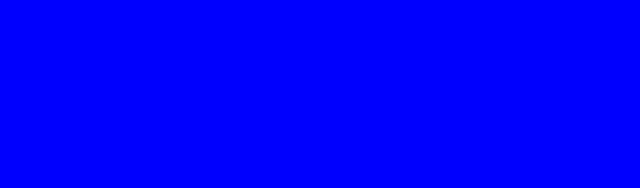
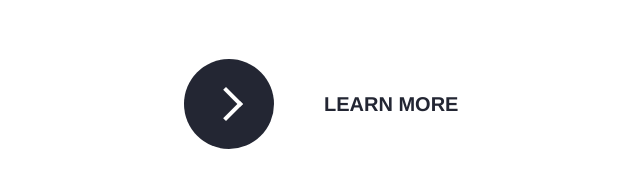
Before and after one commit to Oxonantho/bouton-hover-BC, a website: page index.html in a window 1280 px wide. Shown: the whole page, without its empty margins (289-929 px from the left). Drawn offline with nearby package versions, Linux system fonts and the light colour scheme; files that its build step writes are made by us from their sources.

Commit message:
end of the exercice

```diff
--- a/assets/scss/style.scss
+++ b/assets/scss/style.scss
@@ -1,6 +1,103 @@
 body {
-    background: blue;
     display: flex;
     align-items: center;
+    justify-content: center;
+    width: 100%;
+    height: 100%;
+    margin-top: 5%;
+}
+
+.button {
+    display: flex;
+    flex-direction: row;
+    align-items: center;
+
+    width: 350px;
+    height: 80px;
+
+    position: relative;
+
+    .background {
+
+        position: absolute;
+        background-color: rgb(35, 38, 51);
+        border-radius: 80px;
+        width: 90px;
+        height: 90px;
+        transition: width 300ms ease-in;
+
+    }
+
+    .arrow {
+
+        position: absolute;
+        display: flex;
+        align-items: center;
+        align-content: center;
+        padding-left: 30px ;
+
+        .pointed {
+            height: 20px;
+            width: 20px;
+            border-top: 4px solid white;
+            border-right: 4px solid white;
+            transform: rotate(45deg);
+            transition: transform 300ms ease-in;
+        }
+
+        .line {
+            position: absolute;
+            width: 35px;
+            height: 4px;
+            right: 1px;
+            background-color: rgba(35, 38, 51, 0);
+            transition: background-color 300ms ease-in;
+        }
+
+    }
+
+    span {
+        font-size: 20px;
+        text-transform: uppercase;
+        font-weight: 800;
+        font-family: "Helvetica Neue", sans-serif;
+        color: rgb(35, 38, 51);
+        padding-left: 40%;
+        z-index: 2;
+        transition: color 300ms ease-in;
+
+
+
+    }
+
+    &:hover {
+
+        cursor: pointer;
+
+        .background {
+            width: 100%;
+        }
+
+        span {
+            color: white;
+        }
+
+        .arrow{
+            transform: translate(30px);
+
+            .pointed {
+
+            }
+
+            .line {
+                background-color: white;
+            }
+
+        }
+
+
+    }
+
+
 
 }
--- a/index.html
+++ b/index.html
@@ -6,9 +6,19 @@
     <meta name="viewport" content="width=device-width, initial-scale=1.0">
     <title>Bouton épreuve</title>
 
-    <link rel="stylesheet" href="style.css">
+    <link rel="stylesheet" href="./assets/scss/style.css">
 </head>
 <body>
 
+    <div class="button active">
+        <div class="background"></div>
+        <div class="arrow">
+            <div class="line"></div>
+            <div class="pointed"></div>
+
+        </div>
+        <span>learn more</span>
+    </div>
+
 </body>
 </html>
```
Also changed, not shown: assets/css/style.css (deleted), assets/scss/style.css, 2 other files.
